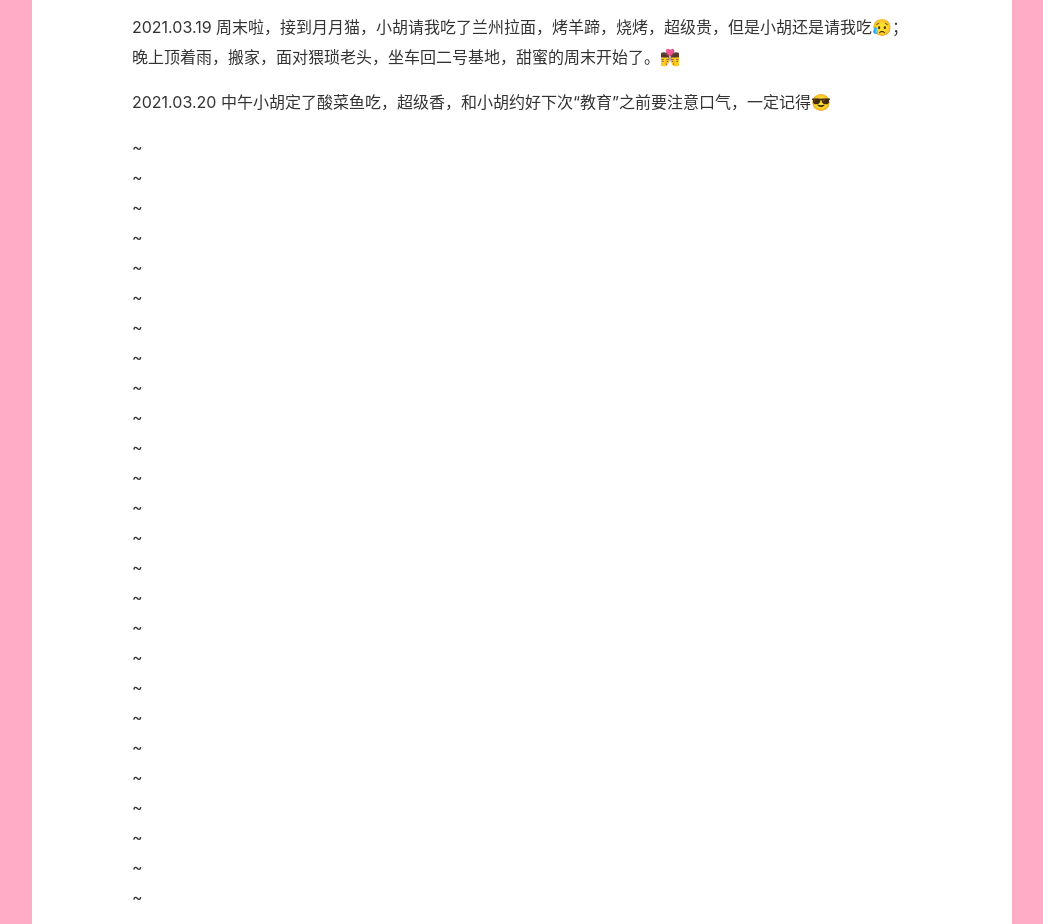
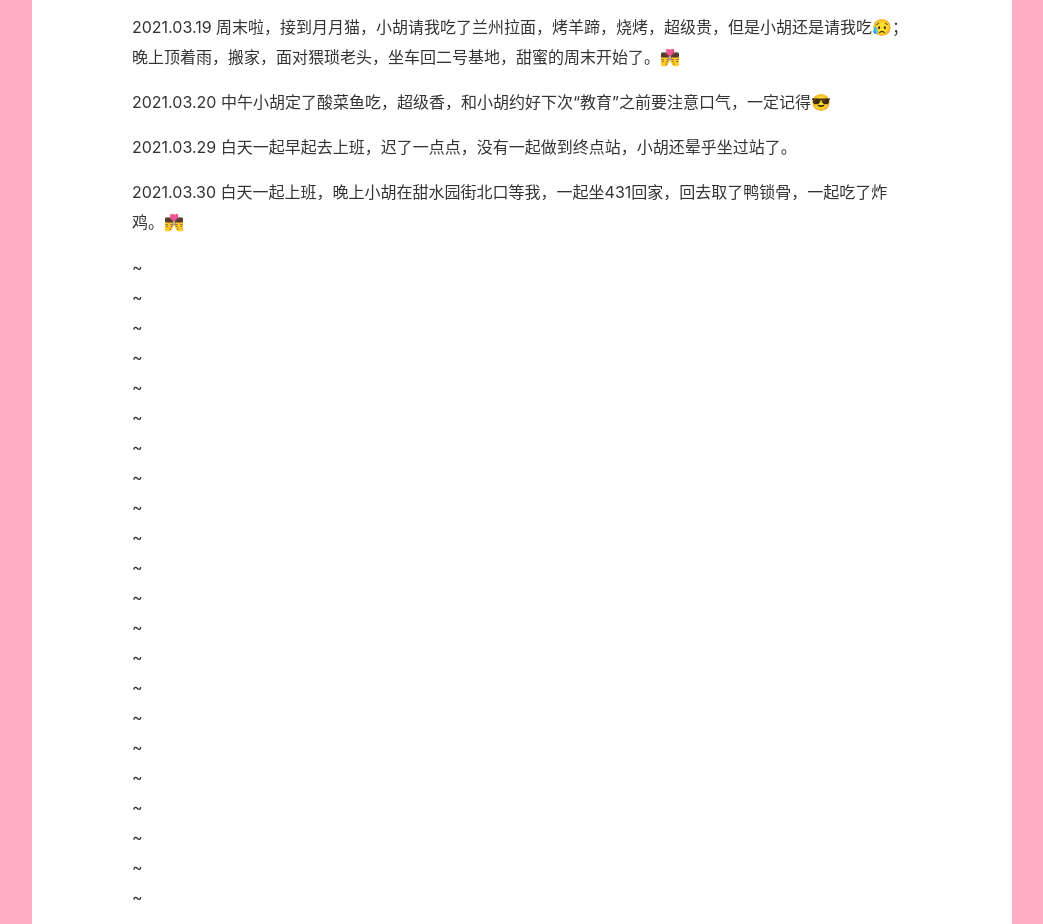
Before and after one commit to DoveinHsy/DoveinHsy.github.io, a plain HTML site: page 2020/02/08/Memory/index.html in a window 1280 px wide. Shown: the part 8601-9525 px from the top of the page, without its empty margins (118-1161 px from the left). Drawn offline with nearby package versions, Linux system fonts and the light colour scheme; a web font is replaced by a local one.

Commit message:
Site updated: 2021-03-31 11:20:32

```diff
--- a/2020/02/08/Memory/index.html
+++ b/2020/02/08/Memory/index.html
@@ -14,7 +14,7 @@
 <meta property="og:locale" content="zh_CN">
 <meta property="og:image" content="http://yoursite.com/2020/02/08/Memory/images/lhx.jpg">
 <meta property="article:published_time" content="2020-02-08T09:38:01.926Z">
-<meta property="article:modified_time" content="2021-03-20T06:41:09.090Z">
+<meta property="article:modified_time" content="2021-03-30T13:42:45.991Z">
 <meta property="article:author" content="吕月月">
 <meta name="twitter:card" content="summary">
 <meta name="twitter:image" content="http://yoursite.com/2020/02/08/Memory/images/lhx.jpg">
@@ -202,6 +202,8 @@
 <p>2021.03.17 工作第一天，然后去和小胡汇合，去店里吃烧烤，美滋滋😊</p>
 <p>2021.03.19 周末啦，接到月月猫，小胡请我吃了兰州拉面，烤羊蹄，烧烤，超级贵，但是小胡还是请我吃😥；晚上顶着雨，搬家，面对猥琐老头，坐车回二号基地，甜蜜的周末开始了。👨‍❤️‍💋‍👨</p>
 <p>2021.03.20 中午小胡定了酸菜鱼吃，超级香，和小胡约好下次“教育”之前要注意口气，一定记得😎</p>
+<p>2021.03.29 白天一起早起去上班，迟了一点点，没有一起做到终点站，小胡还晕乎坐过站了。</p>
+<p>2021.03.30 白天一起上班，晚上小胡在甜水园街北口等我，一起坐431回家，回去取了鸭锁骨，一起吃了炸鸡。👨‍❤️‍💋‍👨</p>
 <p>~<br>~<br>~<br>~<br>~<br>~<br>~<br>~<br>~<br>~<br>~<br>~<br>~<br>~<br>~<br>~<br>~<br>~<br>~<br>~<br>~<br>~<br>~<br>~<br>~<br>~<br>~<br>~<br>~<br>~<br>~<br>~<br>~<br>~<br>~<br>~<br>~<br>~<br>~<br>~<br>~<br>~<br>~<br>~<br>~<br>~<br>~<br>~<br>~<br>~<br>~<br>~<br>~<br>~<br>~<br>~<br>~<br>~<br>~<br>~<br>~<br>~<br>~<br>~<br>~<br>~<br>~<br>~<br>~<br>~<br>~<br>~<br>~<br>~<br>~<br>~<br>~<br>~<br>~<br>202 -.10.27 xxhqh~</p>
 
   </article>
```
Also changed, not shown: 2020/02/08/Hsy/index.html (+2 -1 lines).
